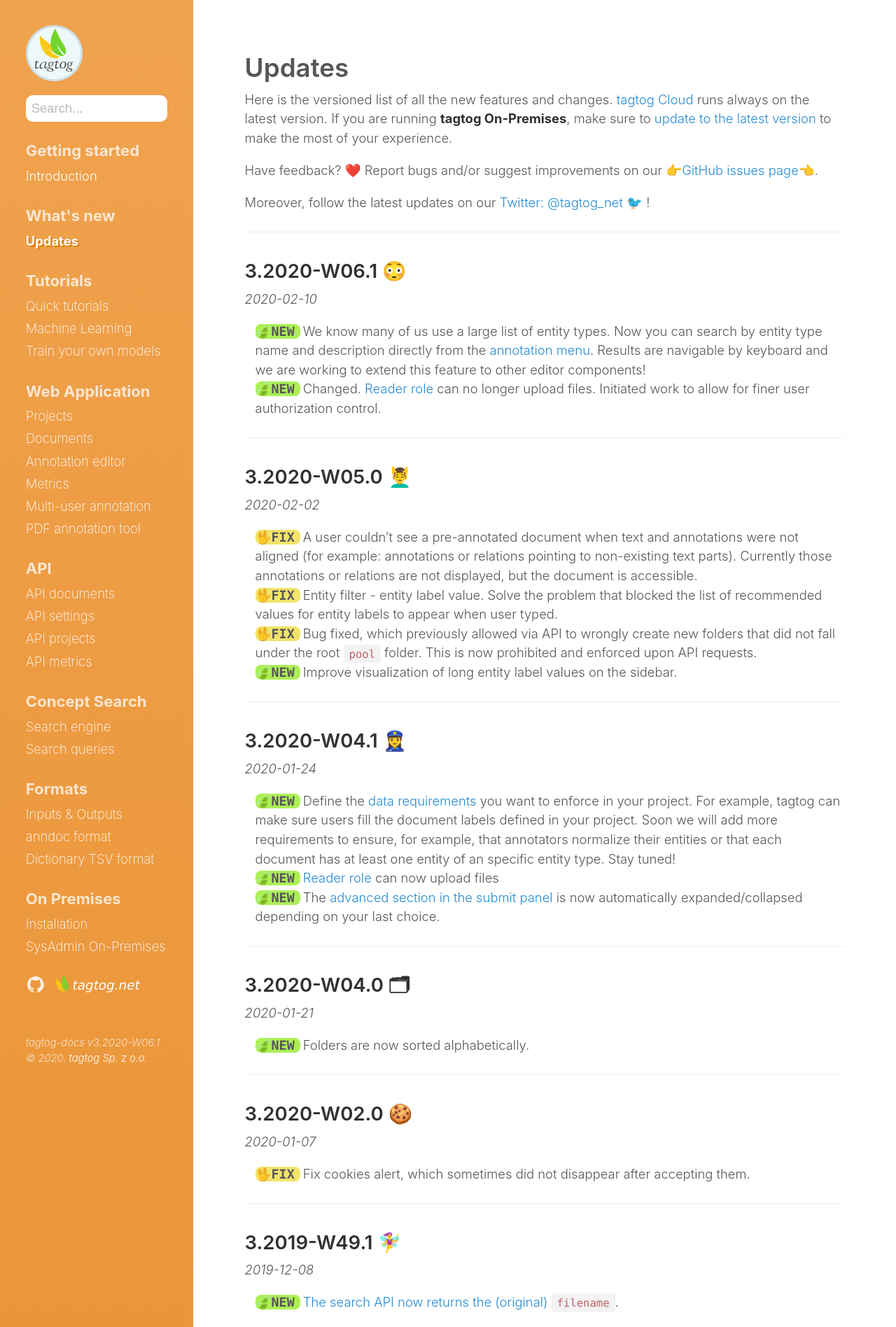
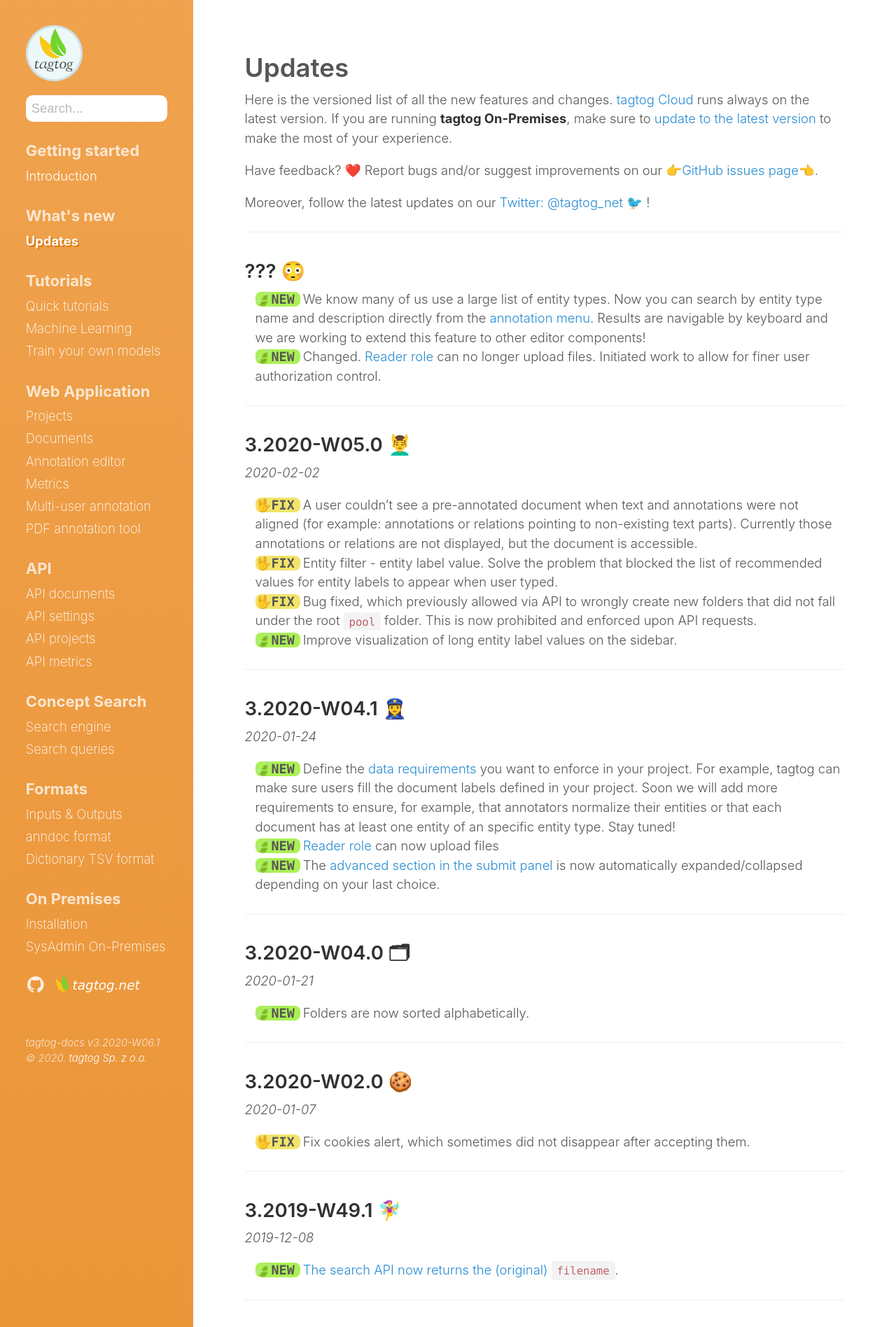
Before and after one commit to tagtogorg/tagtog-doc, a Jekyll site: the page built from updates.md, in a window 1280 px wide. Shown: the top 1896 px of the page at 70% size. Built offline with Jekyll 4.4.1, drawn with Linux system fonts in a browser that asks for light colours; nearby versions of some CDN libraries; emoji names are drawn with the system emoji font.

Commit message:
dummy update

```diff
--- a/updates.md
+++ b/updates.md
@@ -15,8 +15,7 @@ Moreover, follow the latest updates on our [Twitter: @tagtog_net 🐦](https://t
 
 ---
 
-## 3.2020-W06.1 😳
-_2020-02-10_
+## ??? 😳
 
 <ul class="updates">
   <li class="new"><span markdown="1">We know many of us use a large list of entity types. Now you can search by entity type name and description directly from the [annotation menu](webeditor.html#annotation-menu). Results are navigable by keyboard and we are working to extend this feature to other editor components!</span></li>
```
